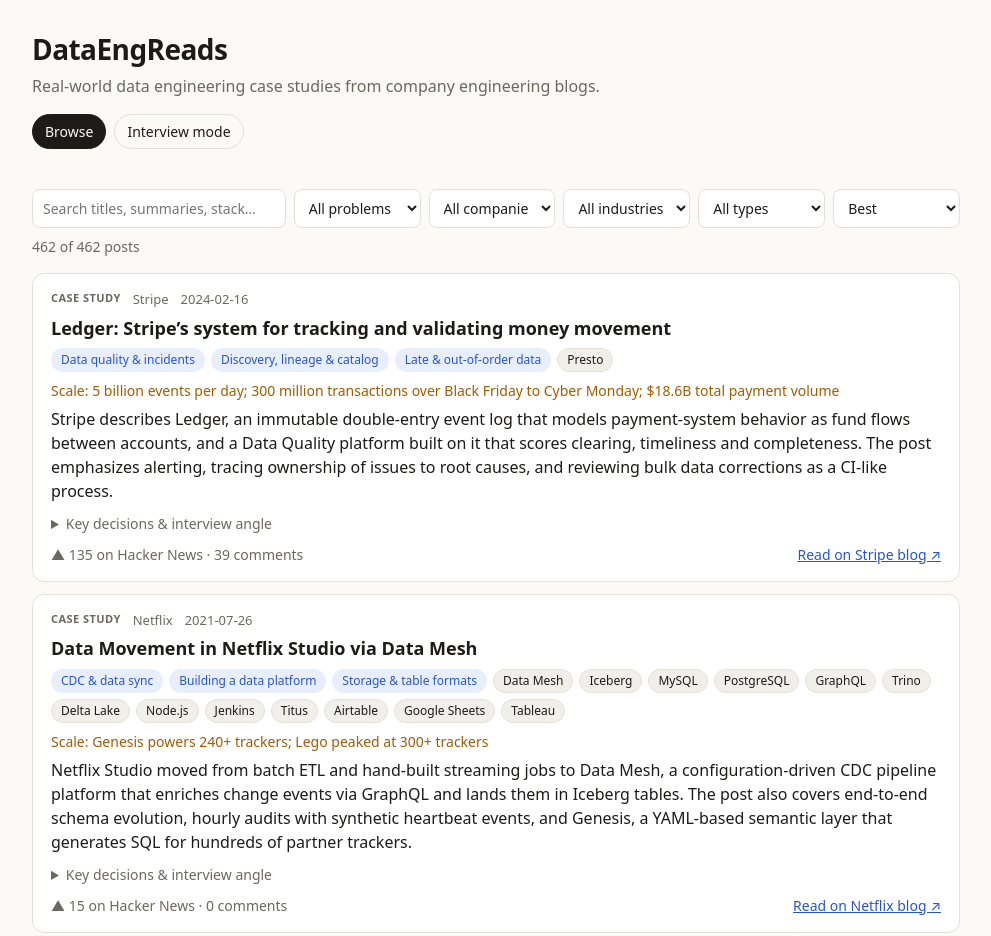
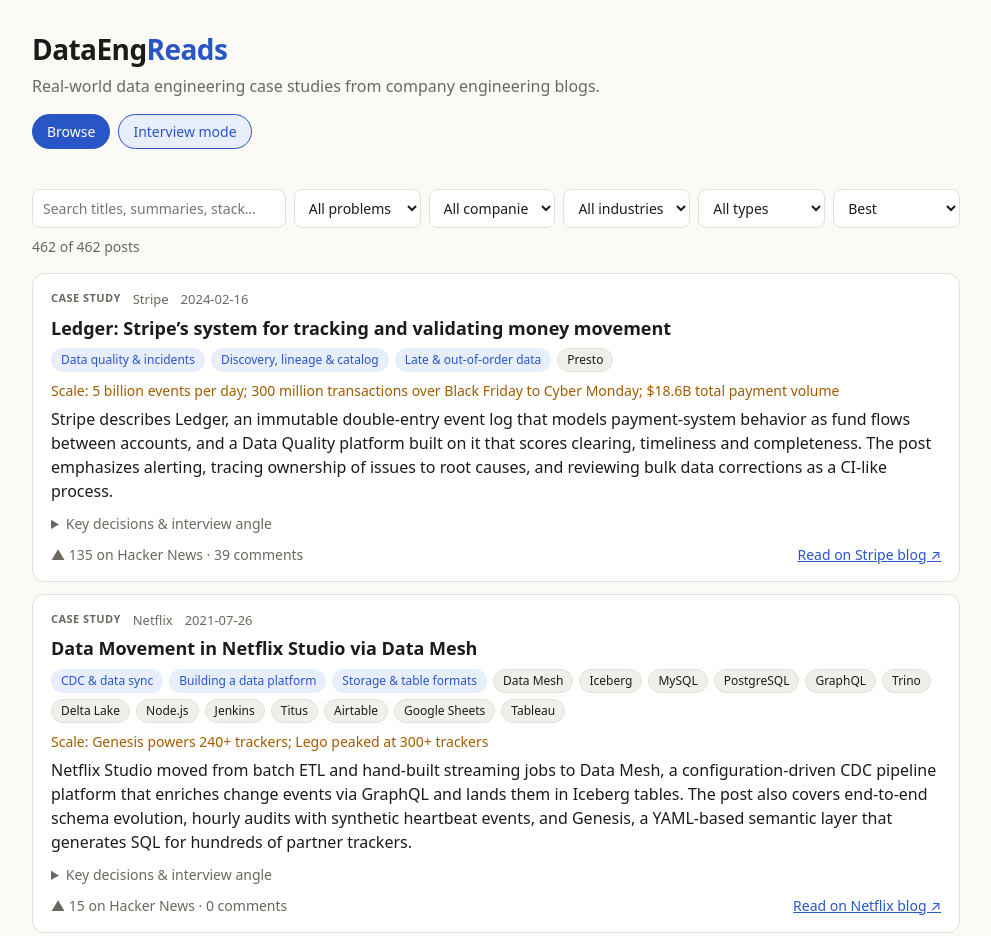
Before and after one commit to jagadeshjamjala/dataengreads, a plain HTML site: page index.html in a window 1280 px wide. Shown: the top 936 px of the page, without its empty margins (144-1135 px from the left). Drawn offline with Linux system fonts and the light colour scheme.

Commit message:
Blue brand accent and mode buttons
Co-Authored-By: Claude Opus 5.5 <noreply@anthropic.com>

```diff
--- a/index.html
+++ b/index.html
@@ -24,13 +24,13 @@
 <style>
 :root {
   --bg: #fbfaf7; --card: #ffffff; --text: #1c1b19; --muted: #6b6860; --line: #e4e1d9;
-  --accent: #2856c7; --accent-soft: #e8eefc; --chip: #f1efe9; --warn: #a15c00;
+  --accent: #2856c7; --accent-soft: #e8eefc; --chip: #f1efe9; --warn: #a15c00; --on-accent: #ffffff;
   color-scheme: light;
 }
 @media (prefers-color-scheme: dark) {
   :root {
     --bg: #131416; --card: #1b1d20; --text: #ecebe8; --muted: #9b9a95; --line: #2c2f33;
-    --accent: #8fb0ff; --accent-soft: #1f2a44; --chip: #26292d; --warn: #e0a35a;
+    --accent: #8fb0ff; --accent-soft: #1f2a44; --chip: #26292d; --warn: #e0a35a; --on-accent: #0f1626;
     color-scheme: dark;
   }
 }
@@ -42,11 +42,12 @@ a { color: var(--accent); }
 header { padding: 28px 0 8px; }
 h1 { margin: 0; font-size: 28px; letter-spacing: -0.02em; }
 h1 a { color: inherit; text-decoration: none; }
+h1 .brand { color: var(--accent); }
 .tagline { margin: 4px 0 0; color: var(--muted); }
 nav.modes { display: flex; gap: 8px; margin: 16px 0 0; }
-nav.modes a { padding: 6px 12px; border-radius: 999px; border: 1px solid var(--line); text-decoration: none;
-  color: var(--text); font-size: 14px; }
-nav.modes a[aria-current="page"] { background: var(--text); color: var(--bg); border-color: var(--text); }
+nav.modes a { padding: 6px 14px; border-radius: 999px; border: 1px solid var(--accent); text-decoration: none;
+  background: var(--accent-soft); color: var(--accent); font-size: 14px; font-weight: 500; }
+nav.modes a[aria-current="page"] { background: var(--accent); color: var(--on-accent); }
 .controls { display: grid; grid-template-columns: 2fr repeat(5, 1fr); gap: 8px; margin: 16px 0 8px; }
 .controls input, .controls select { width: 100%; padding: 8px 10px; font: inherit; font-size: 14px;
   background: var(--card); color: var(--text); border: 1px solid var(--line); border-radius: 8px; }
@@ -97,7 +98,7 @@ button:focus-visible, a:focus-visible, select:focus-visible, input:focus-visible
 <body>
 <div class="wrap">
   <header>
-    <h1><a href="#">DataEngReads</a></h1>
+    <h1><a href="#">DataEng<span class="brand">Reads</span></a></h1>
     <p class="tagline">Real-world data engineering case studies from company engineering blogs.</p>
     <nav class="modes" aria-label="Mode">
       <a href="#" id="mode-browse">Browse</a>
```
